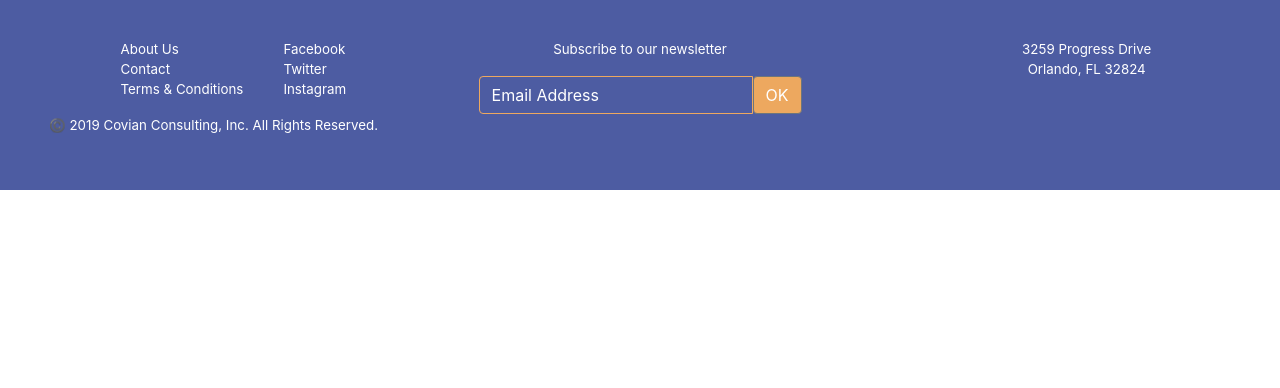
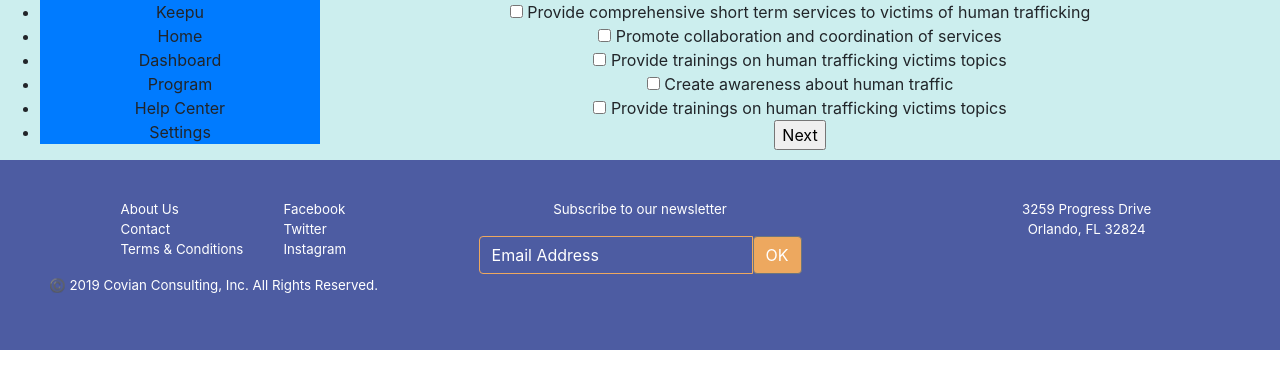
Before and after one commit to cortes-web-tech/COP4331-large-project, a React (Create React App) app in the folder website/: page /knot1 in a window 1280 px wide. Shown: the top 388 px of the page. Built offline with nearby package versions, Linux system fonts and the light colour scheme.

Commit message:
Updated front end with knot (1.1, 1.2)

```diff
--- a/website/src/App.js
+++ b/website/src/App.js
@@ -16,6 +16,10 @@ import Contact from './components/pages/Contact';
 import Start from './components/pages/Start';
 import Keepu from './components/pages/Keepu';
 import Login from './components/pages/Login';
+import LoggedIn from './components/pages/LoggedIn';
+import Program from './components/pages/Program';
+import Knot1 from './components/knots/Knot1';
+import Knot1p2 from './components/knots/Knot1p2';
 import { BrowserRouter as Router, Route } from 'react-router-dom';
 
 import { Container, Row, Col } from 'reactstrap';
@@ -33,6 +37,10 @@ class App extends Component {
                 <Route exact path="/demo" component={Demo}/>
                 <Route exact path="/contact" component={Contact}/>
                 <Route exact path="/login" component={Login}/>
+                <Route exact path="/loggedIn" component={LoggedIn}/>
+                <Route exact path="/program" component={Program}/>
+                <Route exact path="/knot1" component={Knot1}/>
+                <Route exact path="/knot1p2" component={Knot1p2}/>
             </div>
             <div className="footerDiv">
               <Footer/>
--- /dev/null
+++ b/website/src/components/knots/Knot1.js
@@ -0,0 +1,46 @@
+import React from 'react'
+import Header from './../../components/layout/Header';
+import DashNav from './../layout/DashNav';
+export default function Knot1(){
+
+  return(
+    <div style={programStyle}>
+      <div style={navStyle}>
+      <DashNav/>
+      </div>
+      <React.Fragment>
+        <div style ={knotStyle}>
+          <form style={formStyle}>
+            <input type="checkbox" /> Provide comprehensive short term services to victims of human trafficking <br/>
+          	<input type="checkbox" /> Promote collaboration and coordination of services<br/>
+          	<input type="checkbox" /> Provide trainings on human trafficking victims topics<br/>
+          	<input type="checkbox" /> Create awareness about human traffic<br/>
+          	<input type="checkbox" /> Provide trainings on human trafficking victims topics<br/>
+            <input type="submit" value="Next"/>
+          </form>
+        </div>
+      </React.Fragment>
+    </div>
+  )
+}
+
+
+
+const programStyle = {
+  backgroundColor: "#cceeee",
+  display: "flex",
+  flexDirection: "row",
+  justifyContent: "space-between"
+}
+
+const navStyle = {
+  flex: 1
+}
+
+const knotStyle = {
+  flex: 3
+}
+
+const formStyle = {
+  justifyContent: 'left'
+}
--- /dev/null
+++ b/website/src/components/knots/Knot1p2.js
@@ -0,0 +1,61 @@
+import React from 'react'
+import Header from './../../components/layout/Header';
+import DashNav from './../layout/DashNav';
+export default function Knot1p2(){
+  return(
+    <div style={programStyle}>
+      <div style={navStyle}>
+      <DashNav/>
+      </div>
+      <React.Fragment>
+        <div style ={knotStyle}>
+          <p>What resources does your program need to implement intended services? (mark all that apply)</p>
+          <div>
+
+            <form style={formStyle}>
+              Technology <br/>
+              <input type="checkbox" /> Computers <input type="checkbox" /> Tablets <input type="checkbox" /> Office phones<br/>
+              <input type="checkbox" /> Website <input type="checkbox" /> Database <input type="checkbox" /> Other<br/>
+
+              Space <br/>
+              <input type="checkbox" /> Office Space <input type="checkbox" /> Temporary space <input type="checkbox" /> Canopies<br/>
+              <input type="checkbox" /> Training Space <input type="checkbox" /> Option 5 <input type="checkbox" /> Other<br/>
+
+              Materials <br/>
+              <input type="checkbox" /> Training <input type="checkbox" /> Outreach <input type="checkbox" /> Office Supplies <br/>
+              <input type="checkbox" /> Service Delivery <input type="checkbox" /> Option 5 <input type="checkbox" /> Other<br/>
+
+              Staff <br/>
+              <input type="checkbox" /> Program Manager <input type="checkbox" /> Training Specialist <input type="checkbox" /> Option 3 <br/>
+              <input type="checkbox" /> Case Wroker <input type="checkbox" /> Community Education <input type="checkbox" /> Other <br/>
+
+              Other <br/>
+              <input type="text"/> <br/>
+
+              <input type="submit" value="Next"/>
+            </form>
+            </div>
+        </div>
+      </React.Fragment>
+    </div>
+  )
+}
+
+const programStyle = {
+  backgroundColor: "#cceeee",
+  display: "flex",
+  flexDirection: "row",
+  justifyContent: "space-between"
+}
+
+const navStyle = {
+  flex: 1
+}
+
+const knotStyle = {
+  flex: 3
+}
+
+const formStyle = {
+  justifyContent: 'left'
+}
--- /dev/null
+++ b/website/src/components/layout/DashNav.js
@@ -0,0 +1,30 @@
+import React from 'react';
+import {Link} from 'react-router-dom';
+import './../../App.css';
+
+export default function DashNav(){
+  return(
+    <div>
+      <div>
+        <ul style={linkStyle}>
+          <li style={bub}> Keepu</li>
+          <li style={bub}> Home</li>
+          <li style={bub}> Dashboard</li>
+          <li style={bub}> Program</li>
+          <li style={bub}> Help Center</li>
+          <li style={bub}> Settings</li>
+        </ul>
+      </div>
+    </div>
+  )
+}
+
+const linkStyle = {
+  textDecoration: "none",
+
+}
+
+const bub = {
+  background: "#007bff",
+  textDecoration: "none"
+}
--- a/website/src/components/pages/Keepu.js
+++ b/website/src/components/pages/Keepu.js
@@ -1,4 +1,5 @@
 import React from 'react'
+import {Link} from 'react-router-dom';
 import './../../App.css';
 import Header from './../../components/layout/Header';
 import Background from './../../background.png';
@@ -7,6 +8,7 @@ import NextLevelOrg from './../layout/NextLevelOrg';
 import WhyKeepu from './../layout/WhyKeepu';
 import Knots from './../layout/Knots';
 import Services from './../layout/Services';
+import LoggedIn from './LoggedIn'
 
 import Modal from 'react-bootstrap/Modal';
 import ModalDialog from 'react-bootstrap/ModalDialog';
@@ -37,7 +39,9 @@ render() {
         </div>
 
         <div style = {rightBox}>
+          <Link to="/loggedIn">
           <button type="button" style={buttonStyle}>Get Started</button>
+          </Link>
         </div>
       </div>
     </div>
--- /dev/null
+++ b/website/src/components/pages/LoggedIn.js
@@ -0,0 +1,59 @@
+import React from 'react';
+import {Link} from 'react-router-dom';
+import './../../App.css';
+import DashNav from './../layout/DashNav';
+import Program from './Program'
+
+class Logged extends React.Component{
+  render(){
+    return(
+      <div style={loggedInStyle}>
+        <DashNav />
+        <React.Fragment>
+            <div style={col}>
+              <div> Refugees </div>
+              <div> Parenting </div>
+              <div> Domestic Violence/Sexual Assault </div>
+            </div>
+
+            <div style={col}>
+              <div> Early Child Development </div>
+              <div> Environmental Education </div>
+              <div> Abortion Support </div>
+            </div>
+
+            <div style={col}>
+              <div> <Link style={linkStyle} to="/program">Human Trafficking </Link></div>
+              <div> Social Change </div>
+              <div> Child Sexual Abuse </div>
+            </div>
+            <div style={col}>
+              <div> Fatherhood </div>
+              <div> Teen Pregnancy </div>
+              <div> Care Coordination </div>
+            </div>
+
+        <br/>
+        </React.Fragment>
+      </div>
+    )
+  }
+}
+
+
+const loggedInStyle = {
+  backgroundColor: "#cceeee",
+  display: "flex",
+  flexDirection: "row",
+  justifyContent: "space-between"
+}
+
+const col = {
+  flexDirection: "column"
+}
+
+const linkStyle = {
+
+}
+
+export default Logged;
--- /dev/null
+++ b/website/src/components/pages/Program.js
@@ -0,0 +1,48 @@
+import React from 'react'
+import {Link} from 'react-router-dom';
+import { BrowserRouter as Router, Route } from 'react-router-dom';
+import DashNav from './../layout/DashNav';
+import Knot1 from './../knots/Knot1';
+
+class Program extends React.Component {
+  render() {
+    return(
+      <div style={programStyle}>
+        <div style={navStyle}>
+        <DashNav/>
+        </div>
+        <React.Fragment>
+        <div style={knotStyle}>
+          <p>Human Trafficking</p>
+          <div><Link to="/knot1">Knot 1 Understand your program </Link></div>
+          <p>Knot 2 Identify what to measure </p>
+          <p>Knot 3 Track performance</p>
+          <p>Knot 4 Resource library</p>
+        </div>
+        <div style={knotStyle}>
+          <Router>
+            <Route exact path="/knot1" component={Knot1}/>
+          </Router>
+        </div>
+
+        </React.Fragment>
+      </div>
+    );
+  }
+}
+
+const programStyle = {
+  backgroundColor: "#cceeee",
+  display: "flex",
+  flexDirection: "row",
+  justifyContent: "space-between"
+}
+
+const navStyle = {
+  flex: 1
+}
+
+const knotStyle = {
+  flex: 3
+}
+export default Program;
```
Also changed, not shown: website/src/components/pages/Knot1.js (added).
